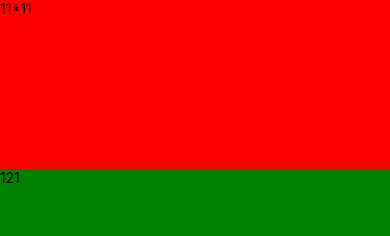
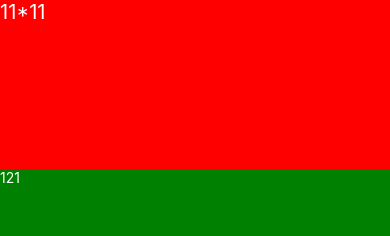
Before and after one commit to MiguelGarcia95/react-native-calculator, a React Native app: screen / in a window 390 px wide. Shown: the top 236 px of the page. Built offline with nearby package versions, Linux system fonts and the light colour scheme.

Commit message:
set up calculator tempalte and theme

```diff
--- a/App.js
+++ b/App.js
@@ -55,6 +55,14 @@ const styles = StyleSheet.create({
   container: {
     flex: 1,
   },
+  resultText: {
+    fontSize: 20,
+    color: 'white'
+  },
+  calculationText: {
+    fontSize: 14,
+    color: 'white'
+  },
   row: {
     flex: 1,
     flexDirection: 'row',
```
